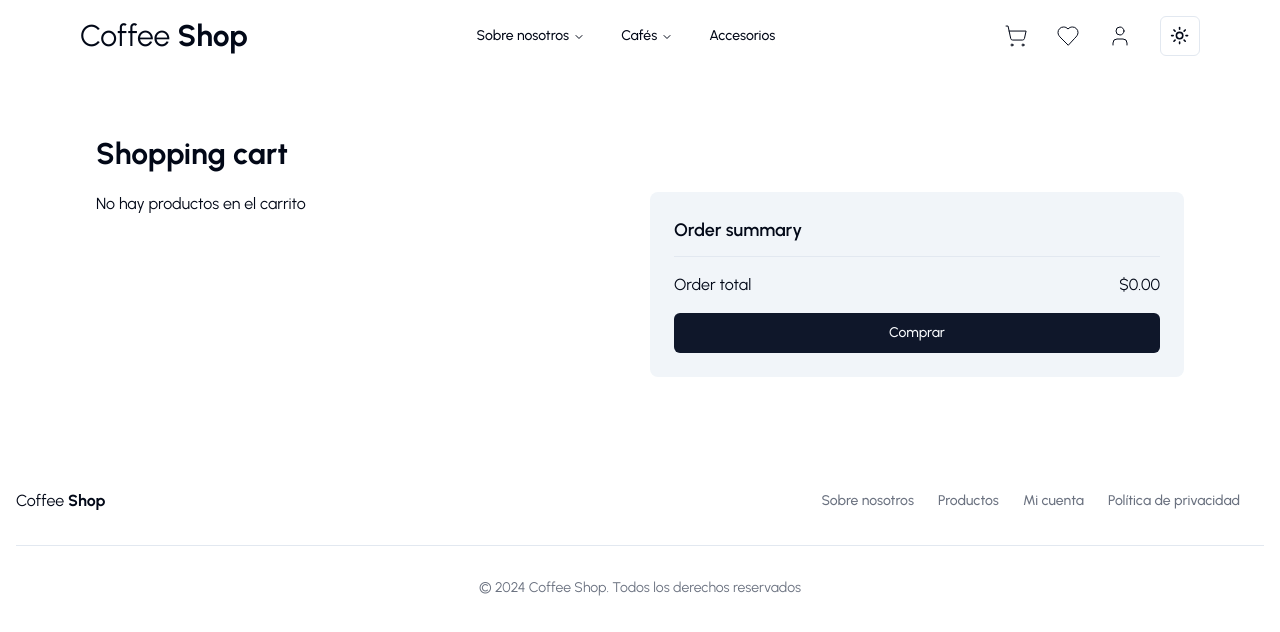
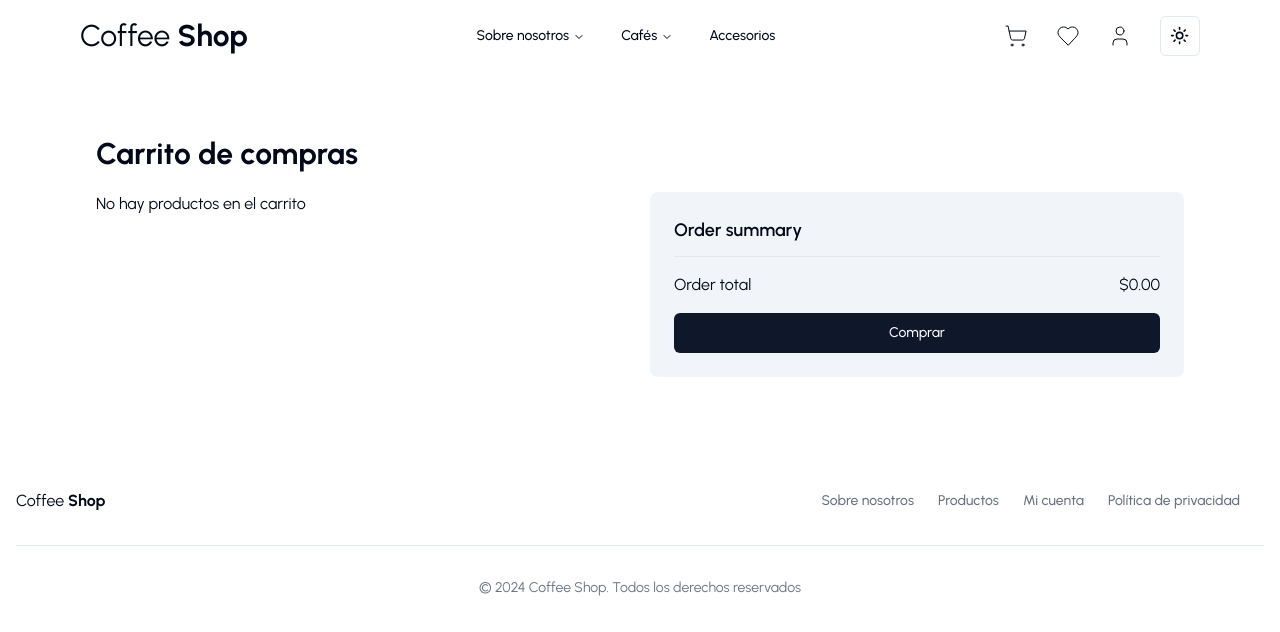
Before and after one commit to egbazua/ecommerce-coffee-shop, a Next.js app: page /cart in a window 1280 px wide. Shown: the top 632 px of the page. Built offline with nearby package versions, Linux system fonts and the light colour scheme.

Commit message:
implementing items on shopping cart

```diff
--- a/app/cart/page.tsx
+++ b/app/cart/page.tsx
@@ -5,6 +5,7 @@ import { Separator } from '@/components/ui/separator'
 import { useCart } from '@/hooks/useCart'
 import { formatPrice } from '@/lib/formatPrice'
 import React from 'react'
+import CartItem from './components/CartItem'
 
 const Page = () => {
   const { items, removeAll } = useCart()
@@ -14,7 +15,7 @@ const Page = () => {
 
   return (
     <div className='max-w-6xl px-4 py-16 mx-auto sm:px-6 lg:px-8'>
-      <h1 className='mb-5 text-3xl font-bold'>Shopping cart</h1>
+      <h1 className='mb-5 text-3xl font-bold'>Carrito de compras</h1>
       <div className='grid sm:grid-cols-2 sm:gap-5'>
         <div>
           {
@@ -25,7 +26,7 @@ const Page = () => {
           <ul>
             {
               items.map((item) => (
-                <p key={item.id}>item</p>
+                <CartItem key={item.id} product={item} />
               ))
             }
           </ul>
```
